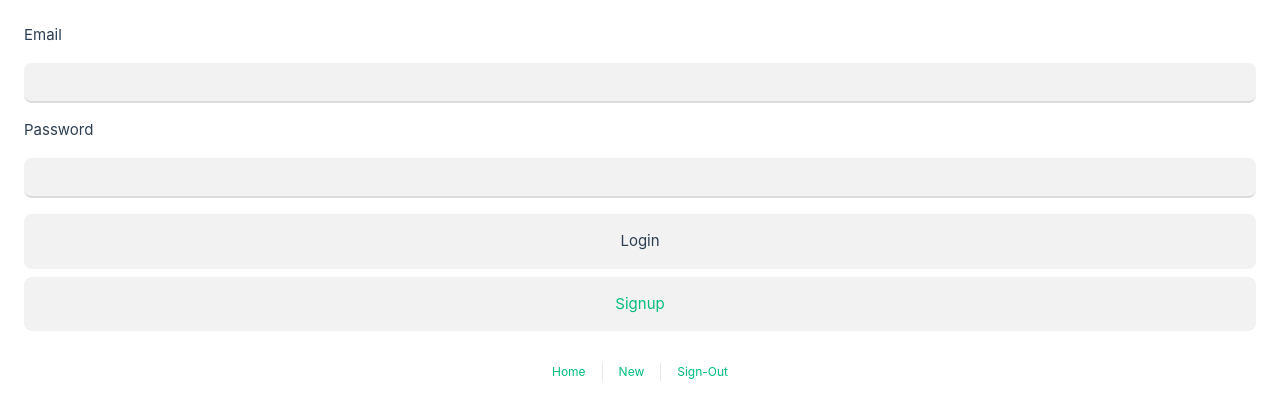
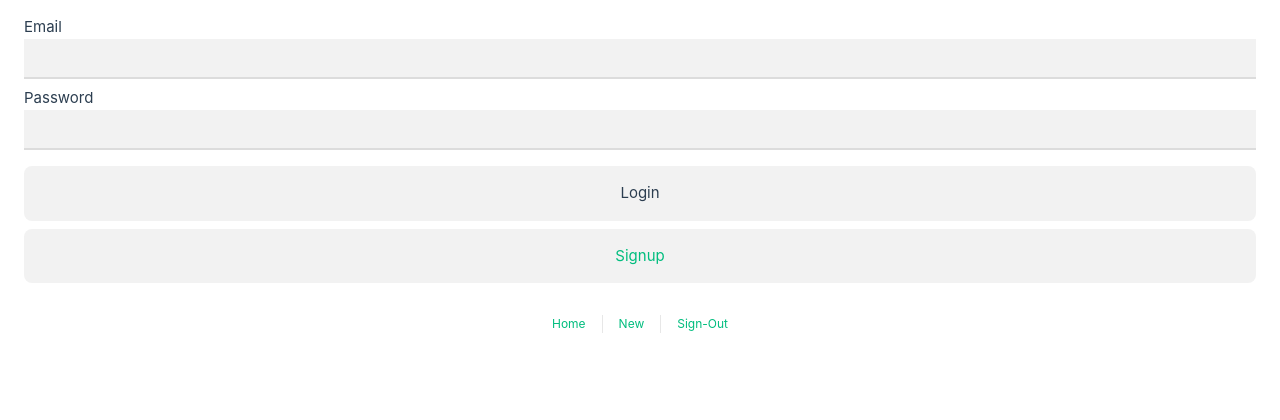
Before and after one commit to JDPaiva1/finthinking, a Vue app: page /login in a window 1280 px wide. Shown: the top 420 px of the page. Built offline with nearby package versions, Linux system fonts and the light colour scheme; no server answers.

Commit message:
Add input component to improve modularity

```diff
--- a/src/components/LoginComponent.vue
+++ b/src/components/LoginComponent.vue
@@ -3,6 +3,7 @@ import { ref } from 'vue'
 import { useRouter } from 'vue-router'
 import { auth } from '@/firebaseConfig'
 import { signInWithEmailAndPassword } from 'firebase/auth'
+import InputComponent from '@/components/atoms/InputComponent.vue'
 
 const email = ref()
 const pwd = ref()
@@ -28,18 +29,8 @@ function login() {
 
 <template>
   <div class="login-form">
-    <div class="login-form-wrapper">
-      <label class="login-form-label" for="email">
-        email
-      </label>
-      <input class="login-form-input" type="email" name="email" required v-model="email"/>
-    </div>
-    <div class="login-form-wrapper">
-      <label class="login-form-label" for="password">
-        password
-      </label>
-      <input class="login-form-input" type="password" name="password" required v-model="pwd"/>
-    </div>
+    <InputComponent :label="'email'" :type="'email'" :name="'email'" required v-model:value="email" />
+    <InputComponent :label="'password'" :type="'password'" :name="'password'" required v-model:value="pwd" />
     <p v-if="showErrorMsg" class="text-red-500">All fields are required</p>
     <button class="login-form-btn" @click="login">
       Login
@@ -54,25 +45,12 @@ function login() {
 .login-form {
   @apply px-2;
 }
-.login-form-label, .login-form-input {
-  @apply w-full block py-2 mb-2 rounded-lg;
-}
-.login-form-label {
-  @apply capitalize;
-}
-.login-form-input {
-  @apply mt-2 px-0.5 border-0 border-b-2 focus:ring-0;
-  background-color: var(--color-background-mute);
-  border-color: var(--color-border);
-}
-.login-form-input:focus {
-  background-color: var(--color-background-soft);
-  border-color: var(--color-border-hover);
-}
+
 .login-form-btn {
   @apply inline-block w-full p-4 mt-2 rounded-lg text-center capitalize;
   background-color: var(--color-background-mute);
 }
+
 .login-form-btn:hover {
   background-color: var(--color-background-soft);
 }
--- a/src/components/SignupComponent.vue
+++ b/src/components/SignupComponent.vue
@@ -3,8 +3,9 @@ import { ref } from 'vue'
 import { useRouter } from 'vue-router'
 import { auth } from '@/firebaseConfig'
 import { createUserWithEmailAndPassword } from 'firebase/auth'
+import InputComponent from '@/components/atoms/InputComponent.vue'
 
-const name  = ref<string>()
+const name = ref<string>()
 const lastname = ref<string>()
 const email = ref<string>('')
 const pwd = ref()
@@ -27,30 +28,10 @@ function signup() {
 
 <template>
   <div class="signup-form">
-    <div class="signup-form-wrapper">
-      <label class="signup-form-label" for="name">
-        name
-      </label>
-      <input class="signup-form-input" type="text" name="name" required v-model="name"/>
-    </div>
-    <div class="signup-form-wrapper">
-      <label class="signup-form-label" for="lastname">
-        last name
-      </label>
-      <input class="signup-form-input" type="text" name="lastname" required v-model="lastname"/>
-    </div>
-    <div class="signup-form-wrapper">
-      <label class="signup-form-label" for="email">
-        email
-      </label>
-      <input class="signup-form-input" type="email" name="email" required v-model="email"/>
-    </div>
-    <div class="signup-form-wrapper">
-      <label class="signup-form-label" for="password">
-        password
-      </label>
-      <input class="signup-form-input" type="password" name="password" required v-model="pwd"/>
-    </div>
+    <InputComponent :label="'name'" :type="'text'" :name="'name'" required v-model:value="name" />
+    <InputComponent :label="'lastname'" :type="'text'" :name="'lastname'" required v-model:value="lastname" />
+    <InputComponent :label="'email'" :type="'email'" :name="'email'" required v-model:value="email" />
+    <InputComponent :label="'password'" :type="'password'" :name="'password'" required v-model:value="pwd" />
     <p v-if="showErrorMsg" class="text-red-500">All fields are required</p>
     <button class="signup-form-btn" @click="signup">
       signup
@@ -65,25 +46,32 @@ function signup() {
 .signup-form {
   @apply px-2;
 }
-.signup-form-label, .signup-form-input {
+
+.signup-form-label,
+.signup-form-input {
   @apply w-full block py-2 mb-2 rounded-lg;
 }
+
 .signup-form-label {
   @apply capitalize;
 }
+
 .signup-form-input {
   @apply mt-2 px-0.5 border-0 border-b-2 focus:ring-0;
   background-color: var(--color-background-mute);
   border-color: var(--color-border);
 }
+
 .signup-form-input:focus {
   background-color: var(--color-background-soft);
   border-color: var(--color-border-hover);
 }
+
 .signup-form-btn {
   @apply inline-block w-full p-4 mt-2 rounded-lg text-center capitalize;
   background-color: var(--color-background-mute);
 }
+
 .signup-form-btn:hover {
   background-color: var(--color-background-soft);
 }
--- a/src/components/TransactionForm.vue
+++ b/src/components/TransactionForm.vue
@@ -3,6 +3,8 @@ import { ref } from 'vue'
 import { useRoute, useRouter } from 'vue-router'
 import { useTransactionStore } from '@/stores/store'
 import type { Transaction } from '@/interfaces/types'
+import InputComponent from '@/components/atoms/InputComponent.vue'
+import SelectComponent from './atoms/SelectComponent.vue'
 
 const title = ref<string>()
 const amount = ref<number>()
@@ -52,46 +54,24 @@ function saveTransaction() {
     store.addTransaction(newTransaction)
   }
 
-  router.push({name: 'home'})
+  router.push({ name: 'home' })
 }
 
 function deleteTransaction() {
   store.deleteTransaction(route.params.id)
-  router.push({name: 'home'})
+  router.push({ name: 'home' })
 }
 </script>
 
 <template>
   <div class="t-form">
-    <div class="t-form-wrapper">
-      <label class="t-form-label" for="title">
-        Title
-      </label>
-      <input class="t-form-input" type="text" name="title" required v-model="title"/>
-    </div>
-    <div class="t-form-wrapper">
-      <label class="t-form-label" for="amount">
-        Amount
-      </label>
-      <input class="t-form-input" type="number" name="amount" required v-model="amount"/>
-    </div>
-    <div class="t-form-wrapper">
-      <label class="t-form-label" for="category">
-        Category
-      </label>
-      <select class="t-form-input" name="category" v-model="category">
-        <option v-for="(c, index) in store.categories" :key="index" :value="c">
-          {{ c }}
-        </option>
-      </select>
-    </div>
-    <div class="t-form-wrapper">
-      <label class="t-form-label" for="date">
-        Date
-      </label>
-      <input class="t-form-input" type="date" name="date" :max="todayDate" required v-model="date"/>
-    </div>
-    <p v-if="showErrorMsg" class="text-red-500">All fields are required</p>
+    <InputComponent :label="'Title'" :type="'text'" :name="'title'" required v-model:value="title" />
+    <InputComponent :label="'Amount'" :type="'number'" :name="'amount'" required v-model:value="amount" />
+    <SelectComponent :label="'Category'" :name="'category'" :options="store.categories" v-model:value="category" />
+    <InputComponent :label="'Date'" :type="'date'" :name="'date'" :max="todayDate" required v-model:value="date" />
+    <p v-if="showErrorMsg" class="text-red-500">
+      All fields are required
+    </p>
     <button class="t-form-btn" @click="saveTransaction">
       {{ isEditForm ? 'Update Transaction' : 'Add Transaction' }}
     </button>
@@ -105,25 +85,12 @@ function deleteTransaction() {
 .t-form {
   @apply px-2;
 }
-.t-form-label, .t-form-input {
-  @apply w-full block py-2 mb-2 rounded-lg;
-}
-.t-form-label {
-  @apply capitalize;
-}
-.t-form-input {
-  @apply mt-2 px-0.5 border-0 border-b-2 focus:ring-0;
-  background-color: var(--color-background-mute);
-  border-color: var(--color-border);
-}
-.t-form-input:focus {
-  background-color: var(--color-background-soft);
-  border-color: var(--color-border-hover);
-}
+
 .t-form-btn {
   @apply w-full p-4 mt-2 rounded-lg;
   background-color: var(--color-background-mute);
 }
+
 .t-form-btn:hover {
   background-color: var(--color-background-soft);
 }
--- /dev/null
+++ b/src/components/atoms/InputComponent.vue
@@ -0,0 +1,49 @@
+<script setup lang="ts">
+defineProps<{
+  label:string,
+  name:string,
+  type:string,
+  max?: string,
+  value?: string | number,
+  required?: boolean
+}>()
+
+defineEmits(['update:value']);
+</script>
+
+<template>
+  <div class="form-wrapper">
+    <label class="form-label" :for="name">
+      {{ label }}
+    </label>
+    <input
+      class="form-input"
+      :type="type"
+      :name="name"
+      :required="required"
+      :value="value"
+      :max="max"
+      @input="$event => $emit('update:value', ($event.target as HTMLInputElement)?.value)"
+    />
+  </div>
+</template>
+
+<style scoped>
+.form-wrapper {
+  @apply mb-2;
+}
+
+.form-label {
+  @apply capitalize;
+}
+
+.form-input {
+  @apply w-full block py-2 border-0 border-b-2 focus:ring-0;
+  background-color: var(--color-background-mute);
+  border-color: var(--color-border);
+}
+
+.form-input:focus {
+  background-color: var(--color-background-soft);
+  border-color: var(--color-border-hover);
+}</style>
--- /dev/null
+++ b/src/components/atoms/SelectComponent.vue
@@ -0,0 +1,65 @@
+<script setup lang="ts">
+defineProps({
+  label: {
+    type: String,
+    required: true,
+  },
+  name: {
+    type: String,
+    required: true,
+  },
+  value: {
+    type: String,
+    required: false,
+  },
+  required: {
+    type: Boolean,
+    default: false,
+  },
+  options: {
+    type: Array<string>,
+    required: true,
+  },
+})
+
+defineEmits(['update:value']);
+</script>
+
+<template>
+  <div class="select-wrapper">
+    <label class="select-label" :for="name">
+      {{ label }}
+    </label>
+    <select
+      class="select-input"
+      :name="name"
+      :required="required"
+      :value="value"
+      @input="$event => $emit('update:value', ($event.target as HTMLInputElement)?.value)"
+    >
+      <option v-for="(option, index) in options" :key="index" :value="option">
+        {{ option }}
+      </option>
+    </select>
+  </div>
+</template>
+
+<style scoped>
+.select-wrapper {
+  @apply mb-2;
+}
+
+.select-label {
+  @apply capitalize;
+}
+
+.select-input {
+  @apply w-full block py-2 border-0 border-b-2 focus:ring-0;
+  background-color: var(--color-background-mute);
+  border-color: var(--color-border);
+}
+
+.select-input:focus {
+  background-color: var(--color-background-soft);
+  border-color: var(--color-border-hover);
+}</style>
```
